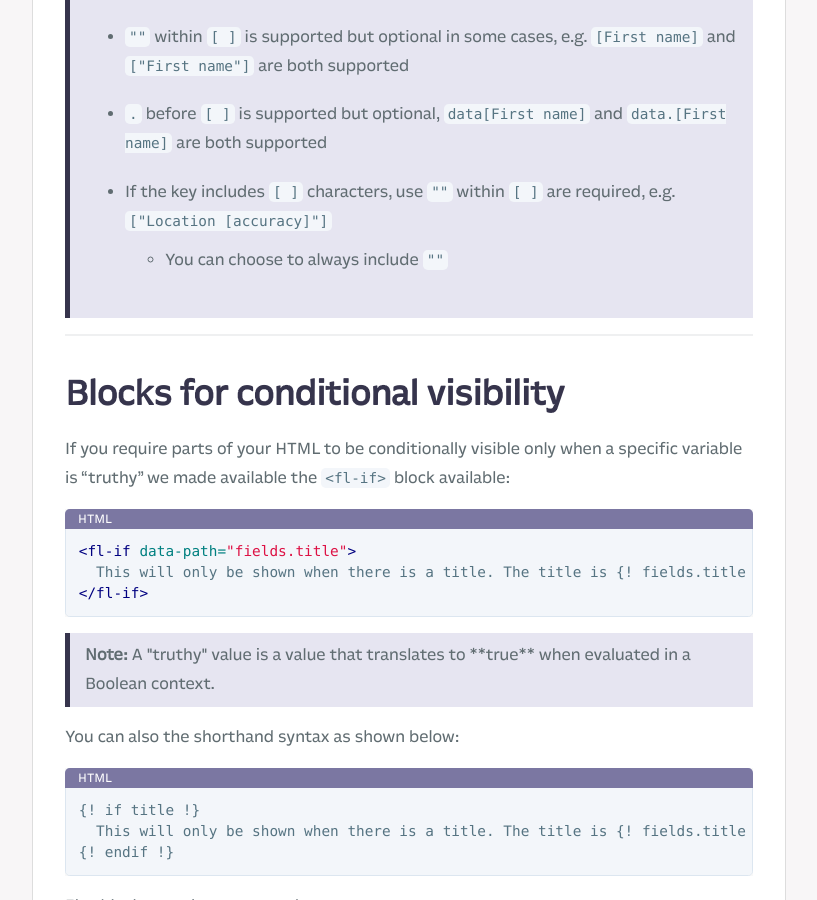
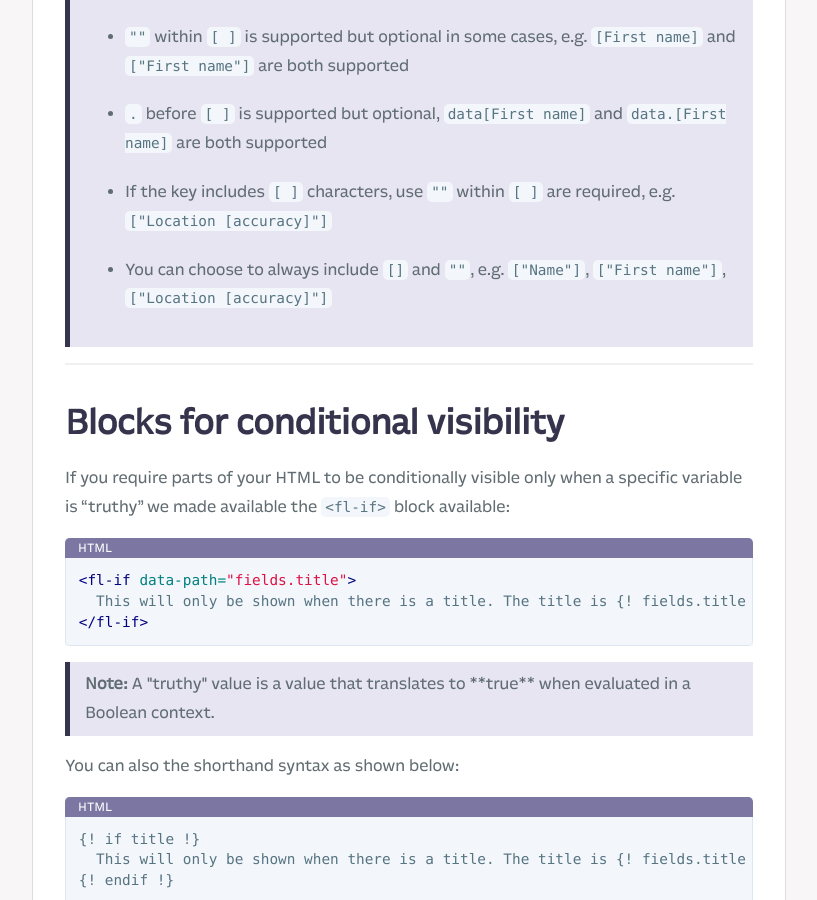
Before and after one commit to Fliplet/fliplet-cli, a Jekyll site: the page built from docs/API/helpers/templates.md, in a window 1280 px wide and 900 px high, scrolled down 1520 px. Shown: the whole window, without its empty margins (254-1071 px from the left). Built offline with Jekyll 4.4.1, drawn with Linux system fonts in a browser that asks for light colours; nearby versions of some CDN libraries; our own code applies the rules of GitHub Pages for plain Markdown files; library files that are not in the unit come from our copies; comment, search, counter and statistics services are not loaded; a style sheet for code colours, icons or effects is not loaded.

Commit message:
Additional examples for helper data path notations
https://weboo.atlassian.net/browse/ID-3792

```diff
--- a/docs/API/helpers/templates.md
+++ b/docs/API/helpers/templates.md
@@ -55,10 +55,8 @@ Fliplet.Helper({
     <li><code>.</code> before <code>[ ]</code> is supported but optional, <code>data[First name]</code> and <code>data.[First name]</code> are both supported</li>
     <li>
       If the key includes <code>[ ]</code> characters, use <code>""</code> within <code>[ ]</code> are required, e.g. <code>["Location [accuracy]"]</code>
-      <ul>
-        <li>You can choose to always include <code>""</code></li>
-      </ul>
     </li>
+    <li>You can choose to always include <code>[]</code> and <code>""</code>, e.g. <code>["Name"]</code>, <code>["First name"]</code>, <code>["Location [accuracy]"]</code></li>
   </ul>
 </div>
 
```
